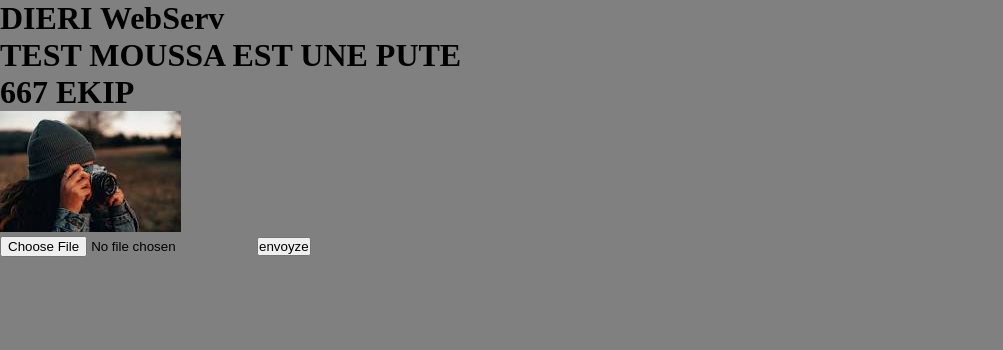
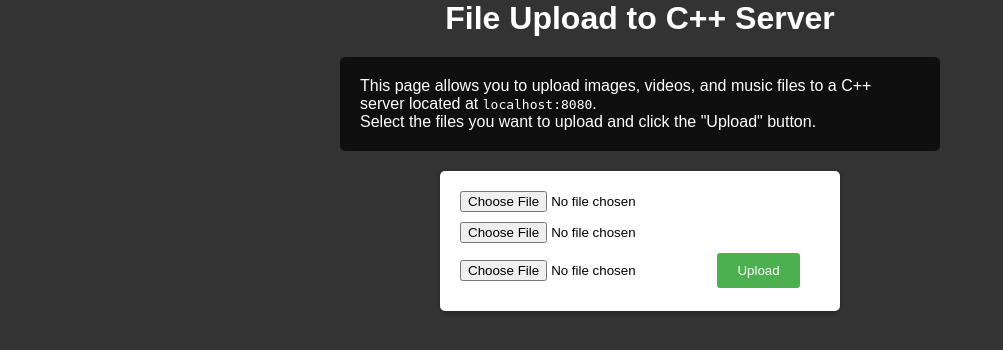
Before and after one commit to dieriba/webserv, a PHP site: page / in a window 1280 px wide. Shown: the top 350 px of the page, without its empty margins (0-1003 px from the left). Run offline with PHP 8.4, Linux system fonts and the light colour scheme.

Commit message:
handling post method

```diff
--- a/mimes_types.txt
+++ b/mimes_types.txt
@@ -23,7 +23,8 @@
 .ico 	image/vnd.microsoft.icon
 .ics 	text/calendar
 .jar 	application/java-archive
-.jpeg, .jpg image/jpeg
+.jpeg   image/jpeg
+.jpg    image/jpeg
 .js 	text/javascript
 .json 	application/json
 .jsonld application/ld+json
--- a/var/web/site_0/index.html
+++ b/var/web/site_0/index.html
@@ -1,20 +1,22 @@
 <!DOCTYPE html>
-<html lang="en">
+<html>
 <head>
-    <meta charset="UTF-8">
-    <meta http-equiv="X-UA-Compatible" content="IE=edge">
-    <meta name="viewport" content="width=device-width, initial-scale=1.0">
-    <link rel="stylesheet" href="style.css">
-    <title>WebServ Dieri</title>
+  <title>File Upload</title>
+  <link rel="stylesheet" type="text/css" href="style.css">
 </head>
 <body>
-    <h1>DIERI WebServ</h1>
-    <h1>TEST MOUSSA EST UNE PUTE</h1>
-    <h1>667 EKIP</h1>
-    <img src="Untitled.jpeg" alt="">
-    <form action="/" method="post">
-        <input type="file" name="file" id="">
-        <button type="submit">envoyze</button>
-    </form>
+  <h1>File Upload to C++ Server</h1>
+
+  <div class="description">
+    <p>This page allows you to upload images, videos, and music files to a C++ server located at <code>localhost:8080</code>.</p>
+    <p>Select the files you want to upload and click the "Upload" button.</p>
+  </div>
+
+  <form action="http://localhost:8080/upload" method="post" enctype="multipart/form-data">
+    <input type="file" name="image" accept="image/*">
+    <input type="file" name="video" accept="video/*">
+    <input type="file" name="music" accept="audio/*">
+    <input type="submit" value="Upload">
+  </form>
 </body>
 </html>
--- a/var/web/site_0/style.css
+++ b/var/web/site_0/style.css
@@ -4,6 +4,55 @@
     box-sizing: border-box;
 }
 
-body{
-    background-color: gray;
+*
+{
+    padding: 0;
+    margin: 0;
+    box-sizing: border-box;
 }
+
+body {
+    font-family: Arial, sans-serif;
+    background-color: #333;
+}
+
+h1 {
+    text-align: center;
+    color: #fff;
+}
+
+.description {
+    color: #fff;
+    background-color: rgba(0, 0, 0, 0.7);
+    padding: 20px;
+    margin: 20px auto;
+    width: 80%;
+    max-width: 600px;
+    border-radius: 5px;
+}
+
+form {
+    width: 400px;
+    margin: 0 auto;
+    background-color: #fff;
+    padding: 20px;
+    border-radius: 5px;
+    box-shadow: 0 2px 5px rgba(0, 0, 0, 0.3);
+}
+
+input[type="file"] {
+    margin-bottom: 10px;
+}
+
+input[type="submit"] {
+    background-color: #4CAF50;
+    color: #fff;
+    padding: 10px 20px;
+    border: none;
+    border-radius: 3px;
+    cursor: pointer;
+}
+
+input[type="submit"]:hover {
+    background-color: #45a049;
+}
```
Also changed, not shown: 8 other files.
